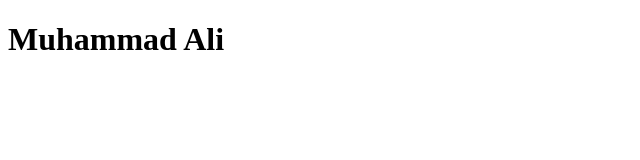
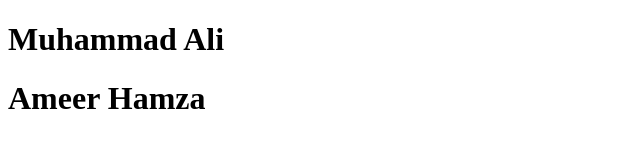
Before and after one commit to Faraz-Inam/cloneAli-sRepo, a plain HTML site: page index.html in a window 1280 px wide. Shown: the whole page, without its empty margins (0-640 px from the left). Drawn offline with Linux system fonts and the light colour scheme.

Commit message:
2nd work

```diff
--- a/index.html
+++ b/index.html
@@ -7,5 +7,6 @@
 </head>
 <body>
     <h1>Muhammad Ali</h1>
+    <h1>Ameer Hamza</h1>
 </body>
 </html>
```
